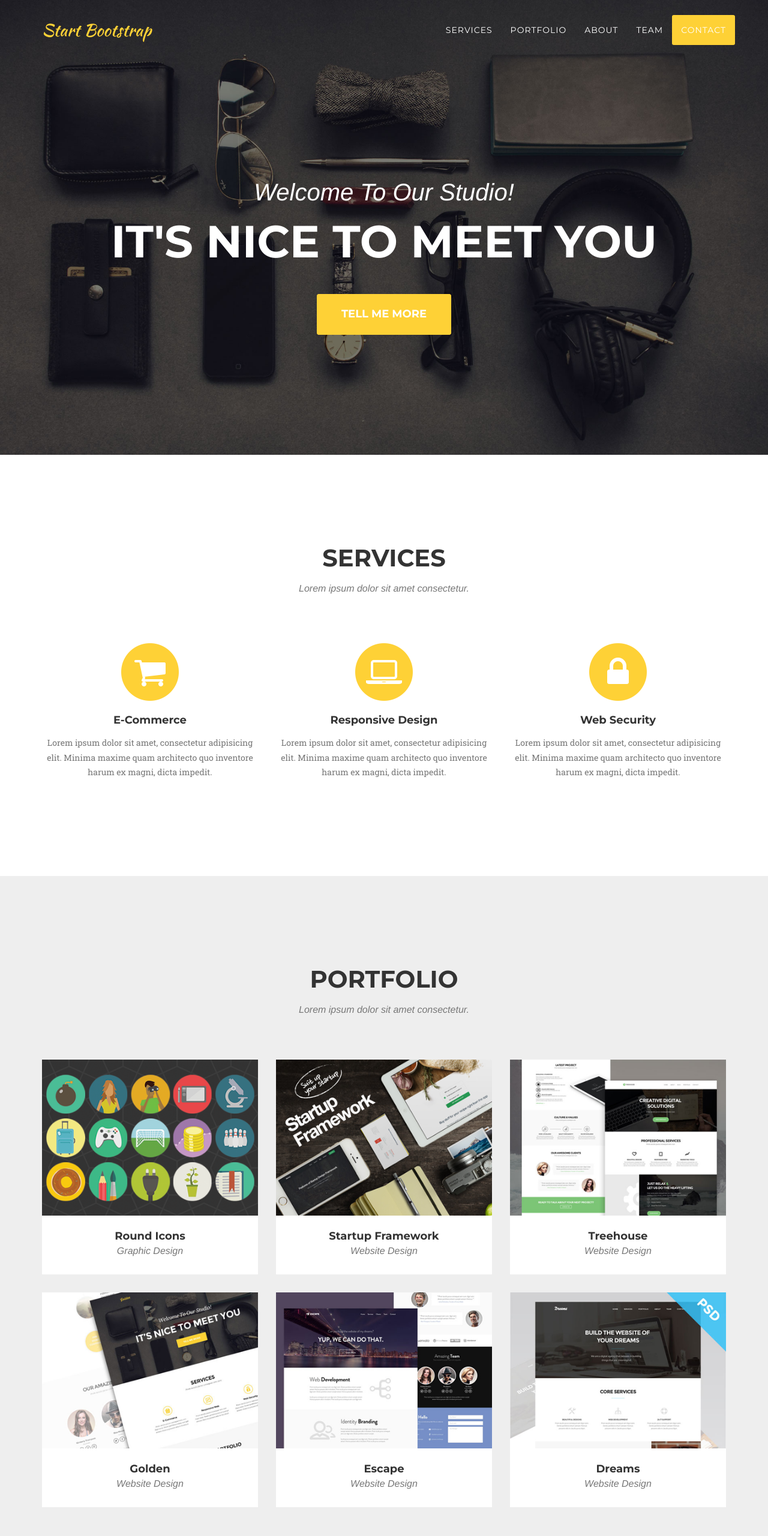
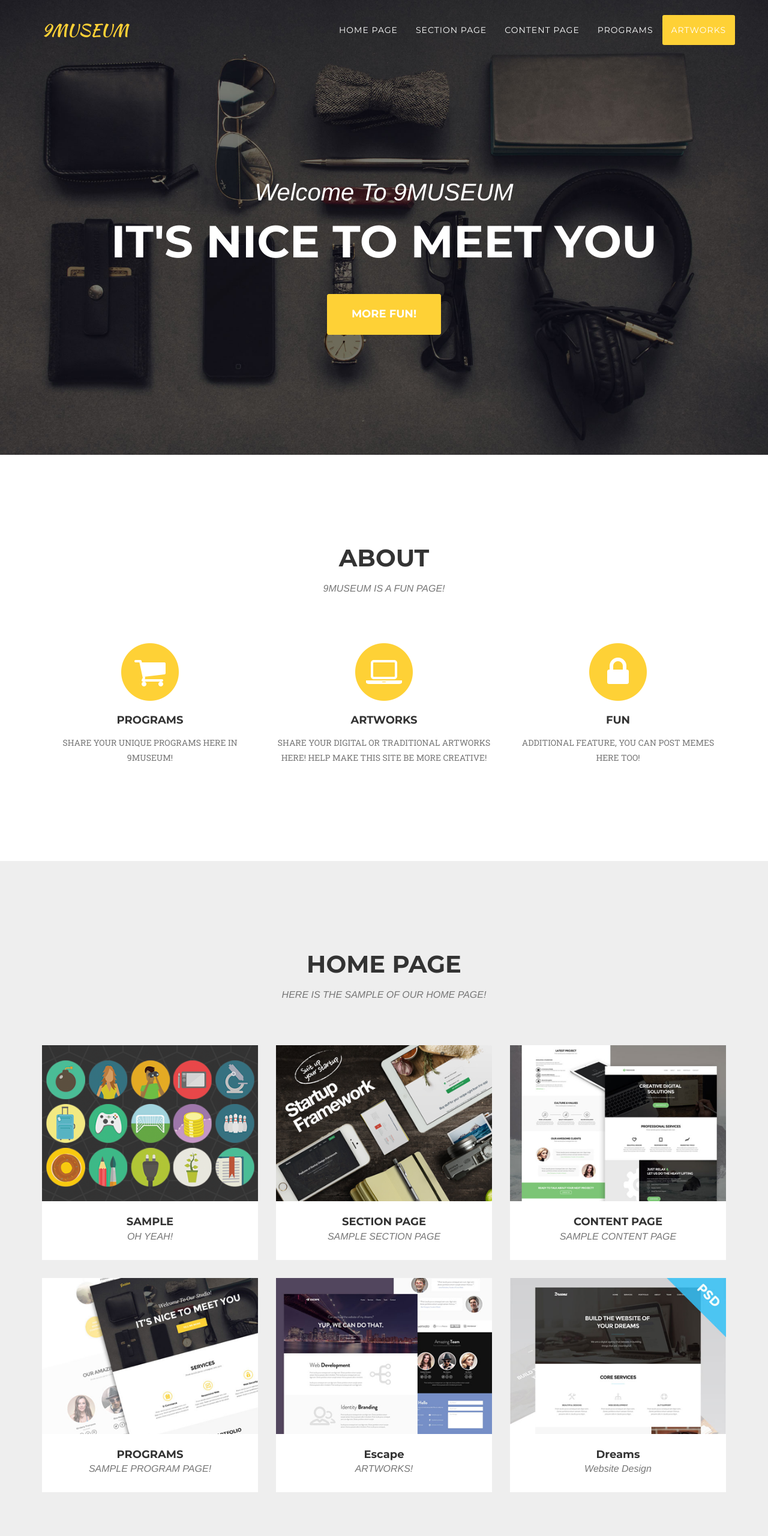
Before and after one commit to warrensimpadua/finals.github.io, a website: page index.html in a window 1280 px wide. Shown: the top 2560 px of the page at 60% size. Drawn offline with nearby package versions, Linux system fonts and the light colour scheme; a web font is replaced by a local one.

Commit message:
Update index.html

```diff
--- a/index.html
+++ b/index.html
@@ -9,7 +9,7 @@
     <meta name="description" content="">
     <meta name="author" content="">
 
-    <title>Agency - Start Bootstrap Theme</title>
+    <title>9MUSEUM</title>
 
     <!-- Bootstrap Core CSS -->
     <link href="vendor/bootstrap/css/bootstrap.min.css" rel="stylesheet">
@@ -41,9 +41,9 @@
             <!-- Brand and toggle get grouped for better mobile display -->
             <div class="navbar-header page-scroll">
                 <button type="button" class="navbar-toggle" data-toggle="collapse" data-target="#bs-example-navbar-collapse-1">
-                    <span class="sr-only">Toggle navigation</span> Menu <i class="fa fa-bars"></i>
+                    <span class="sr-only">NAVIGATE FOR </span> FUN! <i class="fa fa-bars"></i>
                 </button>
-                <a class="navbar-brand page-scroll" href="#page-top">Start Bootstrap</a>
+                <a class="navbar-brand page-scroll" href="#page-top">9MUSEUM</a>
             </div>
 
             <!-- Collect the nav links, forms, and other content for toggling -->
@@ -53,19 +53,19 @@
                         <a href="#page-top"></a>
                     </li>
                     <li>
-                        <a class="page-scroll" href="#services">Services</a>
+                        <a class="page-scroll" href="#services">HOME PAGE</a>
                     </li>
                     <li>
-                        <a class="page-scroll" href="#portfolio">Portfolio</a>
+                        <a class="page-scroll" href="#portfolio">SECTION PAGE</a>
                     </li>
                     <li>
-                        <a class="page-scroll" href="#about">About</a>
+                        <a class="page-scroll" href="#about">CONTENT PAGE</a>
                     </li>
                     <li>
-                        <a class="page-scroll" href="#team">Team</a>
+                        <a class="page-scroll" href="#team">PROGRAMS</a>
                     </li>
                     <li>
-                        <a class="page-scroll" href="#contact">Contact</a>
+                        <a class="page-scroll" href="#contact">ARTWORKS</a>
                     </li>
                 </ul>
             </div>
@@ -78,9 +78,9 @@
     <header>
         <div class="container">
             <div class="intro-text">
-                <div class="intro-lead-in">Welcome To Our Studio!</div>
+                <div class="intro-lead-in">Welcome To 9MUSEUM</div>
                 <div class="intro-heading">It's Nice To Meet You</div>
-                <a href="#services" class="page-scroll btn btn-xl">Tell Me More</a>
+                <a href="#services" class="page-scroll btn btn-xl">MORE FUN!</a>
             </div>
         </div>
     </header>
@@ -90,8 +90,8 @@
         <div class="container">
             <div class="row">
                 <div class="col-lg-12 text-center">
-                    <h2 class="section-heading">Services</h2>
-                    <h3 class="section-subheading text-muted">Lorem ipsum dolor sit amet consectetur.</h3>
+                    <h2 class="section-heading">ABOUT</h2>
+                    <h3 class="section-subheading text-muted">9MUSEUM IS A FUN PAGE!</h3>
                 </div>
             </div>
             <div class="row text-center">
@@ -100,24 +100,24 @@
                         <i class="fa fa-circle fa-stack-2x text-primary"></i>
                         <i class="fa fa-shopping-cart fa-stack-1x fa-inverse"></i>
                     </span>
-                    <h4 class="service-heading">E-Commerce</h4>
-                    <p class="text-muted">Lorem ipsum dolor sit amet, consectetur adipisicing elit. Minima maxime quam architecto quo inventore harum ex magni, dicta impedit.</p>
+                    <h4 class="service-heading">PROGRAMS</h4>
+                    <p class="text-muted">SHARE YOUR UNIQUE PROGRAMS HERE IN 9MUSEUM! </p>
                 </div>
                 <div class="col-md-4">
                     <span class="fa-stack fa-4x">
                         <i class="fa fa-circle fa-stack-2x text-primary"></i>
                         <i class="fa fa-laptop fa-stack-1x fa-inverse"></i>
                     </span>
-                    <h4 class="service-heading">Responsive Design</h4>
-                    <p class="text-muted">Lorem ipsum dolor sit amet, consectetur adipisicing elit. Minima maxime quam architecto quo inventore harum ex magni, dicta impedit.</p>
+                    <h4 class="service-heading">ARTWORKS</h4>
+                    <p class="text-muted">SHARE YOUR DIGITAL OR TRADITIONAL ARTWORKS HERE! HELP MAKE THIS SITE BE MORE CREATIVE!</p>
                 </div>
                 <div class="col-md-4">
                     <span class="fa-stack fa-4x">
                         <i class="fa fa-circle fa-stack-2x text-primary"></i>
                         <i class="fa fa-lock fa-stack-1x fa-inverse"></i>
                     </span>
-                    <h4 class="service-heading">Web Security</h4>
-                    <p class="text-muted">Lorem ipsum dolor sit amet, consectetur adipisicing elit. Minima maxime quam architecto quo inventore harum ex magni, dicta impedit.</p>
+                    <h4 class="service-heading">FUN</h4>
+                    <p class="text-muted">ADDITIONAL FEATURE, YOU CAN POST MEMES HERE TOO!</p>
                 </div>
             </div>
         </div>
@@ -128,8 +128,8 @@
         <div class="container">
             <div class="row">
                 <div class="col-lg-12 text-center">
-                    <h2 class="section-heading">Portfolio</h2>
-                    <h3 class="section-subheading text-muted">Lorem ipsum dolor sit amet consectetur.</h3>
+                    <h2 class="section-heading">HOME PAGE</h2>
+                    <h3 class="section-subheading text-muted">HERE IS THE SAMPLE OF OUR HOME PAGE!</h3>
                 </div>
             </div>
             <div class="row">
@@ -143,8 +143,8 @@
                         <img src="img/portfolio/roundicons.png" class="img-responsive" alt="">
                     </a>
                     <div class="portfolio-caption">
-                        <h4>Round Icons</h4>
-                        <p class="text-muted">Graphic Design</p>
+                        <h4>SAMPLE</h4>
+                        <p class="text-muted">OH YEAH!</p>
                     </div>
                 </div>
                 <div class="col-md-4 col-sm-6 portfolio-item">
@@ -157,8 +157,8 @@
                         <img src="img/portfolio/startup-framework.png" class="img-responsive" alt="">
                     </a>
                     <div class="portfolio-caption">
-                        <h4>Startup Framework</h4>
-                        <p class="text-muted">Website Design</p>
+                        <h4>SECTION PAGE</h4>
+                        <p class="text-muted">SAMPLE SECTION PAGE</p>
                     </div>
                 </div>
                 <div class="col-md-4 col-sm-6 portfolio-item">
@@ -171,8 +171,8 @@
                         <img src="img/portfolio/treehouse.png" class="img-responsive" alt="">
                     </a>
                     <div class="portfolio-caption">
-                        <h4>Treehouse</h4>
-                        <p class="text-muted">Website Design</p>
+                        <h4>CONTENT PAGE</h4>
+                        <p class="text-muted">SAMPLE CONTENT PAGE</p>
                     </div>
                 </div>
                 <div class="col-md-4 col-sm-6 portfolio-item">
@@ -185,8 +185,8 @@
                         <img src="img/portfolio/golden.png" class="img-responsive" alt="">
                     </a>
                     <div class="portfolio-caption">
-                        <h4>Golden</h4>
-                        <p class="text-muted">Website Design</p>
+                        <h4>PROGRAMS</h4>
+                        <p class="text-muted">SAMPLE PROGRAM PAGE!</p>
                     </div>
                 </div>
                 <div class="col-md-4 col-sm-6 portfolio-item">
@@ -200,7 +200,7 @@
                     </a>
                     <div class="portfolio-caption">
                         <h4>Escape</h4>
-                        <p class="text-muted">Website Design</p>
+                        <p class="text-muted">ARTWORKS!</p>
                     </div>
                 </div>
                 <div class="col-md-4 col-sm-6 portfolio-item">
@@ -303,68 +303,7 @@
     </section>
 
     <!-- Team Section -->
-    <section id="team" class="bg-light-gray">
-        <div class="container">
-            <div class="row">
-                <div class="col-lg-12 text-center">
-                    <h2 class="section-heading">Our Amazing Team</h2>
-                    <h3 class="section-subheading text-muted">Lorem ipsum dolor sit amet consectetur.</h3>
-                </div>
-            </div>
-            <div class="row">
-                <div class="col-sm-4">
-                    <div class="team-member">
-                        <img src="img/team/1.jpg" class="img-responsive img-circle" alt="">
-                        <h4>Kay Garland</h4>
-                        <p class="text-muted">Lead Designer</p>
-                        <ul class="list-inline social-buttons">
-                            <li><a href="#"><i class="fa fa-twitter"></i></a>
-                            </li>
-                            <li><a href="#"><i class="fa fa-facebook"></i></a>
-                            </li>
-                            <li><a href="#"><i class="fa fa-linkedin"></i></a>
-                            </li>
-                        </ul>
-                    </div>
-                </div>
-                <div class="col-sm-4">
-                    <div class="team-member">
-                        <img src="img/team/2.jpg" class="img-responsive img-circle" alt="">
-                        <h4>Larry Parker</h4>
-                        <p class="text-muted">Lead Marketer</p>
-                        <ul class="list-inline social-buttons">
-                            <li><a href="#"><i class="fa fa-twitter"></i></a>
-                            </li>
-                            <li><a href="#"><i class="fa fa-facebook"></i></a>
-                            </li>
-                            <li><a href="#"><i class="fa fa-linkedin"></i></a>
-                            </li>
-                        </ul>
-                    </div>
-                </div>
-                <div class="col-sm-4">
-                    <div class="team-member">
-                        <img src="img/team/3.jpg" class="img-responsive img-circle" alt="">
-                        <h4>Diana Pertersen</h4>
-                        <p class="text-muted">Lead Developer</p>
-                        <ul class="list-inline social-buttons">
-                            <li><a href="#"><i class="fa fa-twitter"></i></a>
-                            </li>
-                            <li><a href="#"><i class="fa fa-facebook"></i></a>
-                            </li>
-                            <li><a href="#"><i class="fa fa-linkedin"></i></a>
-                            </li>
-                        </ul>
-                    </div>
-                </div>
-            </div>
-            <div class="row">
-                <div class="col-lg-8 col-lg-offset-2 text-center">
-                    <p class="large text-muted">Lorem ipsum dolor sit amet, consectetur adipisicing elit. Aut eaque, laboriosam veritatis, quos non quis ad perspiciatis, totam corporis ea, alias ut unde.</p>
-                </div>
-            </div>
-        </div>
-    </section>
+
 
     <!-- Clients Aside -->
     <aside class="clients">
```
